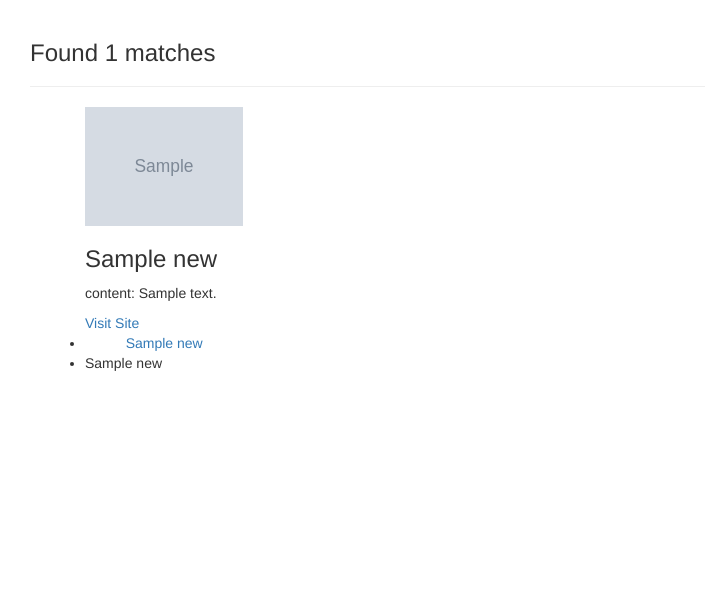
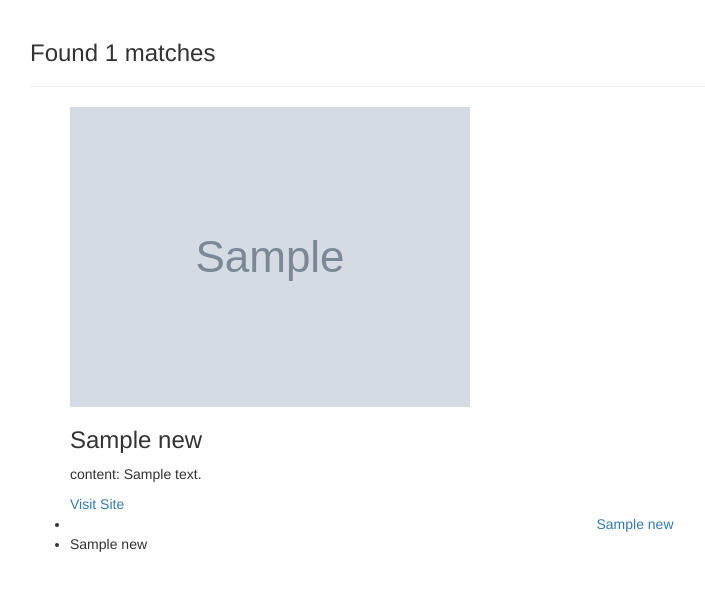
Before and after one commit to oscar9181/news, a Flask app: template app/templates/search.html in a window 1280 px wide. Shown: the part 62-653 px from the top of the page, without its empty margins (25-730 px from the left). Run offline with Flask 2, Linux system fonts and the light colour scheme; the template is opened without the code that fills it: most values are stand-ins (such as "Sample title", 1, 10 or a date in 2020); grey boxes marked "Sample" are stand-in pictures; some libraries are stand-ins or nearby versions.

Commit message:
initial commit

```diff
--- a/app/templates/macros.html
+++ b/app/templates/macros.html
@@ -1,7 +1,11 @@
 {% macro displayNewsList(news_list) %}
   {% for news in news_list %}
 
-  <div class="col-xs-12 col-sm-4 col-md-2 col-lg-2 news-card">
+  <div class="container-fluid">
+      <div class="row">
+          <div class="col-4">
+              <div class="card">
+                  <div class="card-header">
     <img src="{{ news.urlToImage }}" alt="{{ news.title }} "  class="img-responsive">
     <h3>{{news.title}}</h3>
     <p>content: {{news.content}}</p>
@@ -10,8 +14,11 @@
         <a href="/news/{{news.id}}">
             {{ news.title|truncate(10)}}</a>
     </li>
-
-
+                  </div>
+              </div>
+          </div>
+      </div>
+  </div>
   <li>{{ news.title}}</li>
  {% endfor %}
 
--- a/instance/config.py
+++ b/instance/config.py
@@ -1 +1,2 @@
 NEWS_API_KEY='7a66c9e2fdae4141820d7f2881365086'
+SECRET_KEY = '16f854'
```
